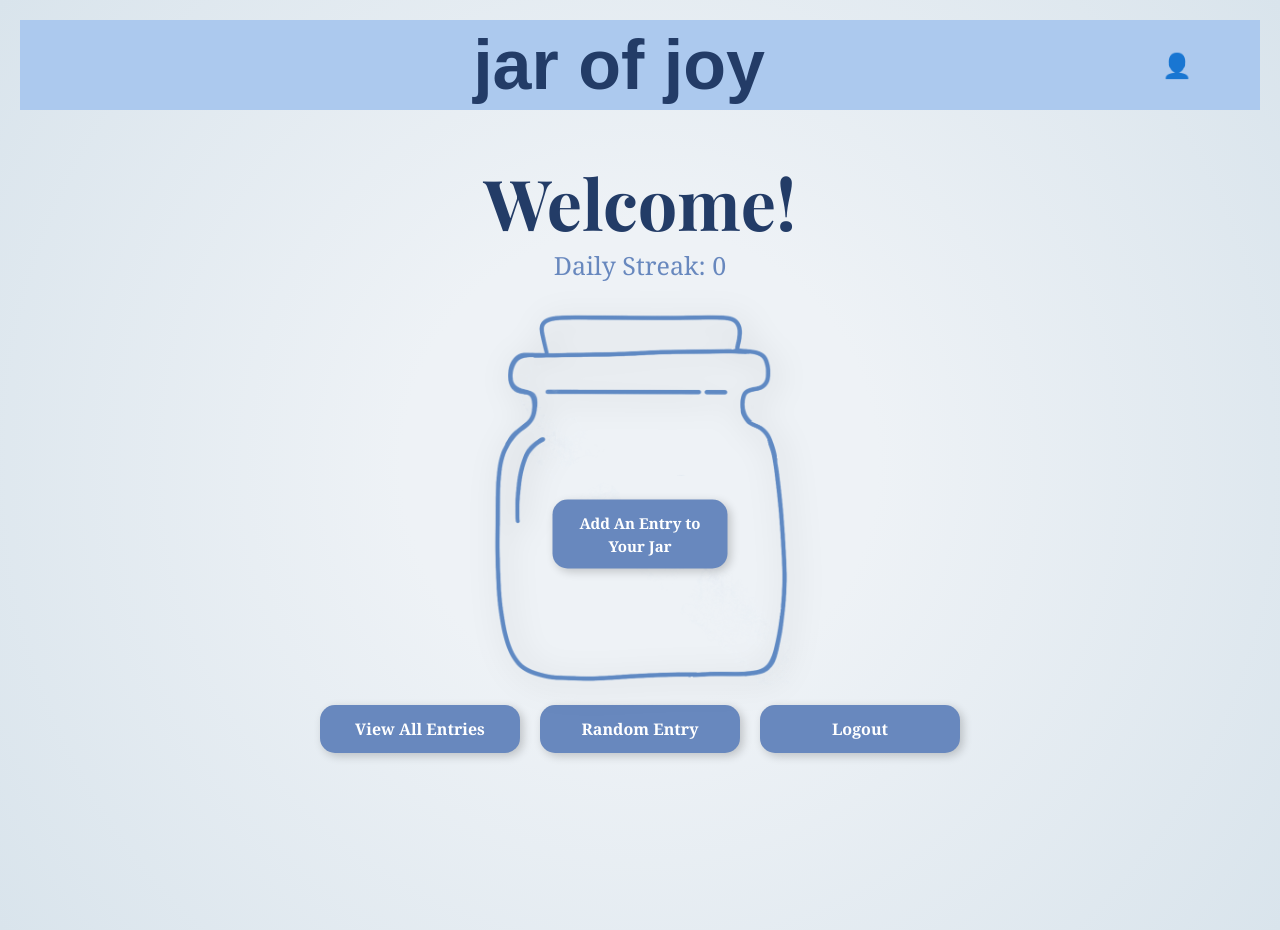
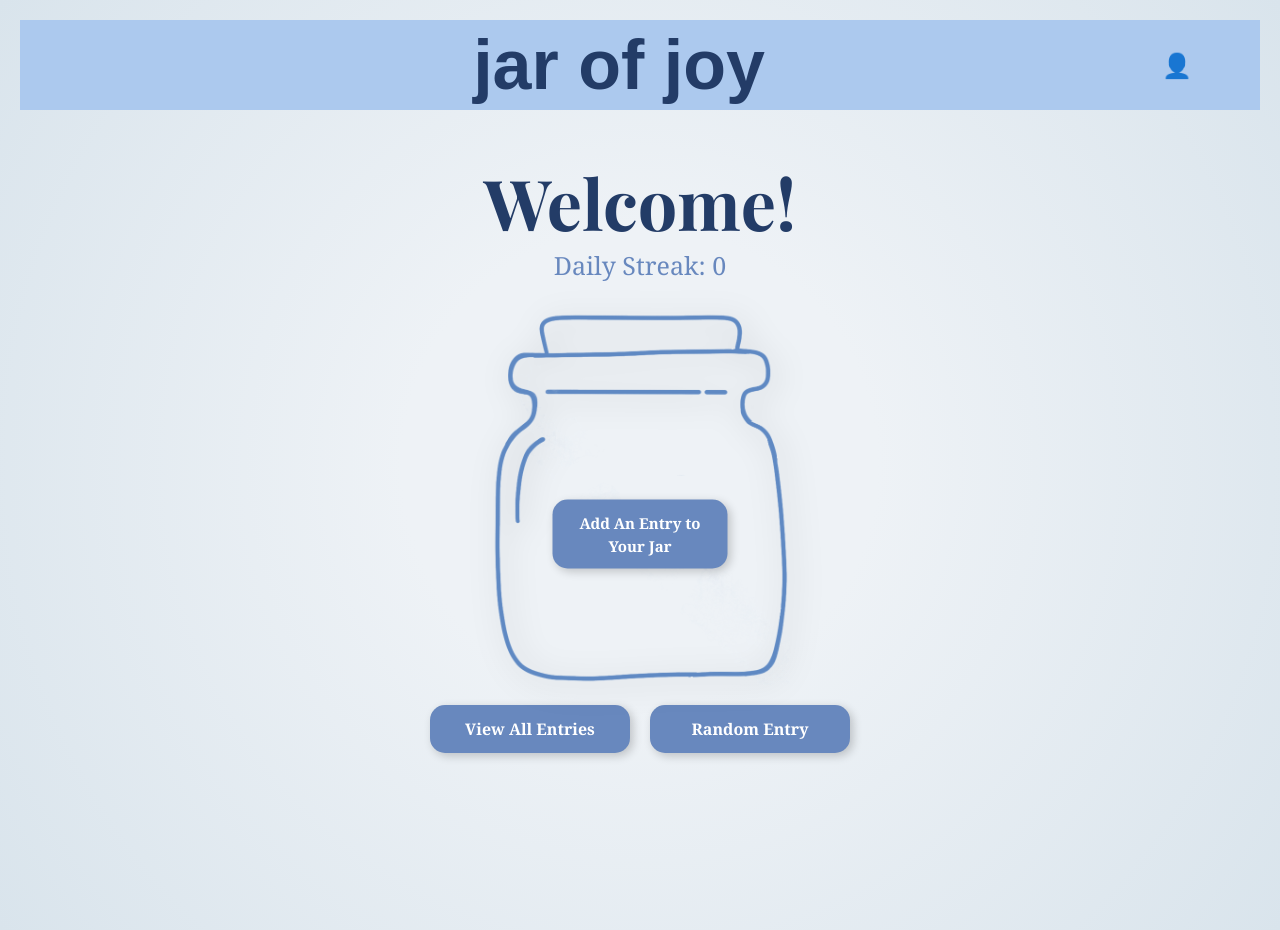
Before and after one commit to EAOZONE/SWE25, a React (Create React App) app in the folder frontend/: page /home in a window 1280 px wide. Built offline with nearby package versions, Linux system fonts and the light colour scheme; no server answers; a web font is replaced by a local one.

Commit message:
Removes the logout button from the welcome screen

```diff
--- a/frontend/src/Home.js
+++ b/frontend/src/Home.js
@@ -22,19 +22,6 @@ function Home() {
         }
     }, []);
 
-    const handleLogout = () => {
-        fetch("/logout", {
-            method: "POST",
-            credentials: "include"
-        })
-        .then(response => response.json())
-        .then(data => {
-            console.log("Logged out:", data);
-            navigate("/"); // Redirect to login page
-        })
-        .catch(error => console.error("Logout error:", error));
-    };
-
     return (
         <div className="home-container">
             <h1 className="home-title">Welcome!</h1>
@@ -54,11 +41,6 @@ function Home() {
                 <button className="btn-custom" onClick={() => navigate('/random_entry')}>
                     Random Entry
                 </button>
-                <button
-                    className="btn-custom"
-                    onClick={handleLogout}>
-                    Logout
-                </button>
             </div>
         </div>
     );
```
